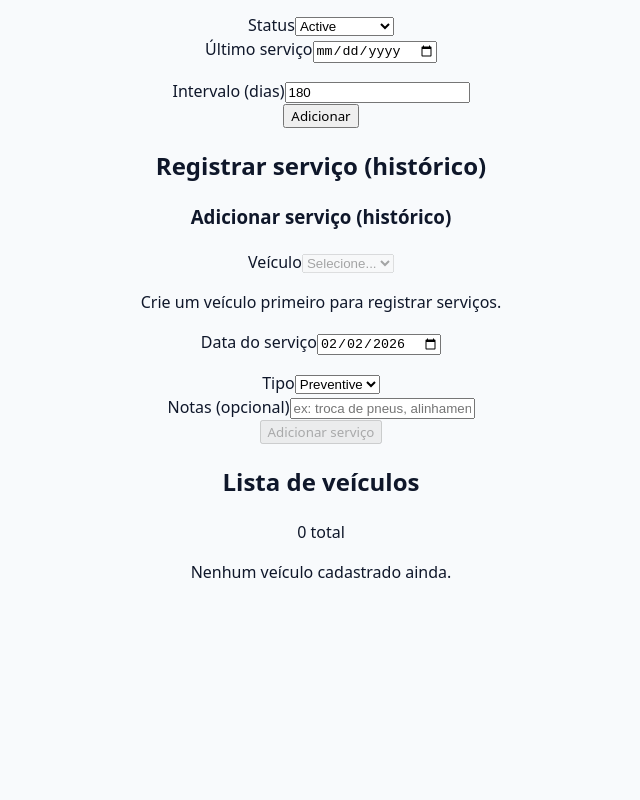
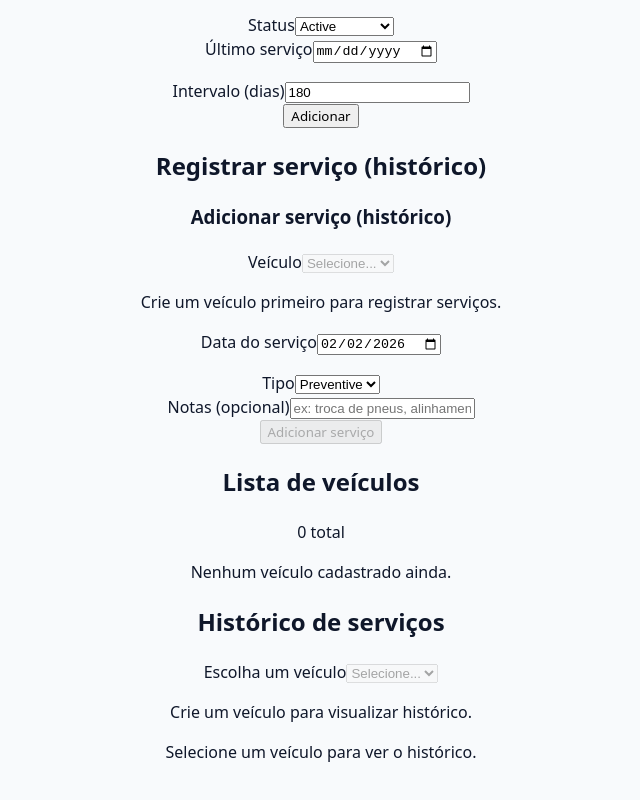
Before and after one commit to EduardoVisconti/tire-shop-lite, a React (Vite) app: page / in a window 1280 px wide. Shown: the part 336-1136 px from the top of the page, without its empty margins (319-959 px from the left). Before the commit the page ends 952 px from the top, so only its background shows below. Built offline with nearby package versions, Linux system fonts and the light colour scheme.

Commit message:
feat(history): show services history by selected vehicle

```diff
--- a/src/data/vehicles.ts
+++ b/src/data/vehicles.ts
@@ -29,7 +29,7 @@ function safeJsonParse<T>(raw: string | null, fallback: T): T {
 }
 
 /* -----------------------------
-   Read / Write: Vehicles
+   Read / Write: Vehicles (estado atual)
 ------------------------------ */
 
 export function listVehicles(): Vehicle[] {
@@ -54,14 +54,28 @@ export function saveServices(services: ServiceRecord[]): void {
 	localStorage.setItem(SERVICES_KEY, JSON.stringify(services));
 }
 
+/**
+ * Retorna SOMENTE os services de um veículo específico (histórico filtrado).
+ * Ordenado por date desc (mais recente primeiro).
+ */
+export function listServicesByVehicle(vehicleId: string): ServiceRecord[] {
+	const services = listServices();
+
+	const filtered = services.filter((s) => s.vehicleId === vehicleId);
+
+	// yyyy-MM-dd funciona bem pra ordenar como string
+	filtered.sort((a, b) => (a.date < b.date ? 1 : -1));
+
+	return filtered;
+}
+
 /* -----------------------------
    Mutations (ações de negócio)
-   - aqui é onde a lógica “de verdade” começa a aparecer
 ------------------------------ */
 
 /**
  * Cria um veículo (estado atual).
- * - nextServiceDate é derivado (não depende do usuário digitar)
+ * - nextServiceDate é derivado
  */
 export function createVehicle(input: {
 	name: string;
@@ -72,7 +86,6 @@ export function createVehicle(input: {
 }): Vehicle {
 	const vehicles = listVehicles();
 
-	// id simples pro mini-projeto
 	const id = crypto.randomUUID();
 
 	const nextServiceDate = computeNextServiceDate(
@@ -90,6 +103,7 @@ export function createVehicle(input: {
 		nextServiceDate
 	};
 
+	// novo em cima (mais recente primeiro)
 	saveVehicles([vehicle, ...vehicles]);
 
 	return vehicle;
@@ -110,7 +124,7 @@ export function addServiceToVehicle(input: {
 	date: string; // yyyy-MM-dd
 	type: ServiceRecord['type'];
 	notes?: string;
-}): { updatedVehicle: Vehicle } {
+}): { updatedVehicle: Vehicle; createdService: ServiceRecord } {
 	const vehicles = listVehicles();
 	const services = listServices();
 
@@ -146,5 +160,5 @@ export function addServiceToVehicle(input: {
 	saveServices([service, ...services]);
 	saveVehicles(nextVehicles);
 
-	return { updatedVehicle };
+	return { updatedVehicle, createdService: service };
 }
--- a/src/hooks/use-vehicles.ts
+++ b/src/hooks/use-vehicles.ts
@@ -15,9 +15,9 @@ const VEHICLES_KEY = ['vehicles'] as const;
 
 /**
  * Hook central:
- * - ler vehicles (query)
+ * - ler vehicles (estado atual)
  * - criar vehicle (mutation)
- * - adicionar service (mutation)
+ * - adicionar service (histórico) + atualizar estado atual (mutation)
  * - invalidar cache para atualizar UI
  */
 export function useVehicles() {
@@ -29,7 +29,7 @@ export function useVehicles() {
 	const vehiclesQuery = useQuery<Vehicle[]>({
 		queryKey: VEHICLES_KEY,
 		queryFn: async () => {
-			// localStorage é síncrono, mas deixamos async pra manter padrão
+			// localStorage é síncrono, mas mantemos async pra padrão de hooks
 			return listVehicles();
 		}
 	});
@@ -48,11 +48,10 @@ export function useVehicles() {
 			return createVehicle(input);
 		},
 		onSuccess: async () => {
-			// força atualizar a lista
+			// atualiza a lista
 			await queryClient.invalidateQueries({ queryKey: VEHICLES_KEY });
 		},
 		onError: () => {
-			// aqui depois a gente troca por toast na UI
 			console.error('Failed to create vehicle');
 		}
 	});
@@ -69,9 +68,14 @@ export function useVehicles() {
 		}) => {
 			return addServiceToVehicle(input);
 		},
-		onSuccess: async () => {
+		onSuccess: async (_data, variables) => {
 			// atualiza a lista (pq lastServiceDate e nextServiceDate mudaram)
 			await queryClient.invalidateQueries({ queryKey: VEHICLES_KEY });
+
+			// atualiza o histórico do veículo selecionado (Home usa essa queryKey)
+			await queryClient.invalidateQueries({
+				queryKey: ['services', variables.vehicleId]
+			});
 		},
 		onError: () => {
 			console.error('Failed to add service record');
--- a/src/pages/Home.tsx
+++ b/src/pages/Home.tsx
@@ -1,10 +1,39 @@
+import { useMemo, useState } from 'react';
+import { useQuery } from '@tanstack/react-query';
+
 import { useVehicles } from '../hooks/use-vehicles';
 import { VehicleList } from '../components/VehicleList';
 import { VehicleForm } from '../components/VehicleForm';
 import { ServiceForm } from '../components/ServiceForm';
 
+import { listServicesByVehicle } from '../data/vehicles';
+import type { ServiceRecord } from '../types/service';
+
+function serviceTypeLabel(type: ServiceRecord['type']) {
+	return type === 'preventive' ? 'Preventive' : 'Corrective';
+}
+
 export default function Home() {
 	const { vehicles, isLoading, isError } = useVehicles();
+
+	// veículo selecionado para ver histórico
+	const [selectedVehicleId, setSelectedVehicleId] = useState('');
+
+	const selectedVehicle = useMemo(() => {
+		return vehicles.find((v) => v.id === selectedVehicleId) ?? null;
+	}, [vehicles, selectedVehicleId]);
+
+	/**
+	 * READ do histórico (services) do veículo selecionado
+	 * enabled só roda quando tiver id selecionado
+	 */
+	const servicesQuery = useQuery<ServiceRecord[]>({
+		queryKey: ['services', selectedVehicleId],
+		queryFn: async () => listServicesByVehicle(selectedVehicleId),
+		enabled: Boolean(selectedVehicleId)
+	});
+
+	const services = servicesQuery.data ?? [];
 
 	return (
 		<main className='mx-auto max-w-3xl p-6 space-y-6'>
@@ -43,6 +72,73 @@ export default function Home() {
 						<VehicleList vehicles={vehicles} />
 					)}
 				</div>
+
+				{/* Histórico (services) */}
+				<div className='rounded-lg border p-4 space-y-3'>
+					<h2 className='text-lg font-semibold'>Histórico de serviços</h2>
+
+					<div className='grid gap-2'>
+						<label className='text-sm font-medium'>Escolha um veículo</label>
+
+						<select
+							className='w-full rounded border px-3 py-2'
+							value={selectedVehicleId}
+							onChange={(e) => setSelectedVehicleId(e.target.value)}
+							disabled={vehicles.length === 0}
+						>
+							<option value=''>Selecione...</option>
+							{vehicles.map((v) => (
+								<option
+									key={v.id}
+									value={v.id}
+								>
+									{v.name} ({v.plate})
+								</option>
+							))}
+						</select>
+
+						{vehicles.length === 0 && (
+							<p className='text-xs text-gray-500'>
+								Crie um veículo para visualizar histórico.
+							</p>
+						)}
+					</div>
+
+					{!selectedVehicle ? (
+						<p className='text-sm text-gray-600'>
+							Selecione um veículo para ver o histórico.
+						</p>
+					) : servicesQuery.isLoading ? (
+						<p className='text-sm text-gray-600'>Carregando histórico...</p>
+					) : servicesQuery.isError ? (
+						<p className='text-sm text-red-600'>
+							Erro ao carregar histórico desse veículo.
+						</p>
+					) : services.length === 0 ? (
+						<div className='rounded-lg border border-dashed p-6 text-sm text-gray-600'>
+							Nenhum serviço registrado para <b>{selectedVehicle.name}</b>.
+						</div>
+					) : (
+						<div className='space-y-2'>
+							{services.map((s) => (
+								<div
+									key={s.id}
+									className='rounded-md border p-3'
+								>
+									<div className='flex items-center justify-between gap-3'>
+										<p className='font-medium'>{s.date}</p>
+										<p className='text-xs text-gray-600'>
+											{serviceTypeLabel(s.type)}
+										</p>
+									</div>
+									<p className='text-sm text-gray-700 mt-1'>
+										{s.notes?.trim() ? s.notes : '—'}
+									</p>
+								</div>
+							))}
+						</div>
+					)}
+				</div>
 			</section>
 		</main>
 	);
```
